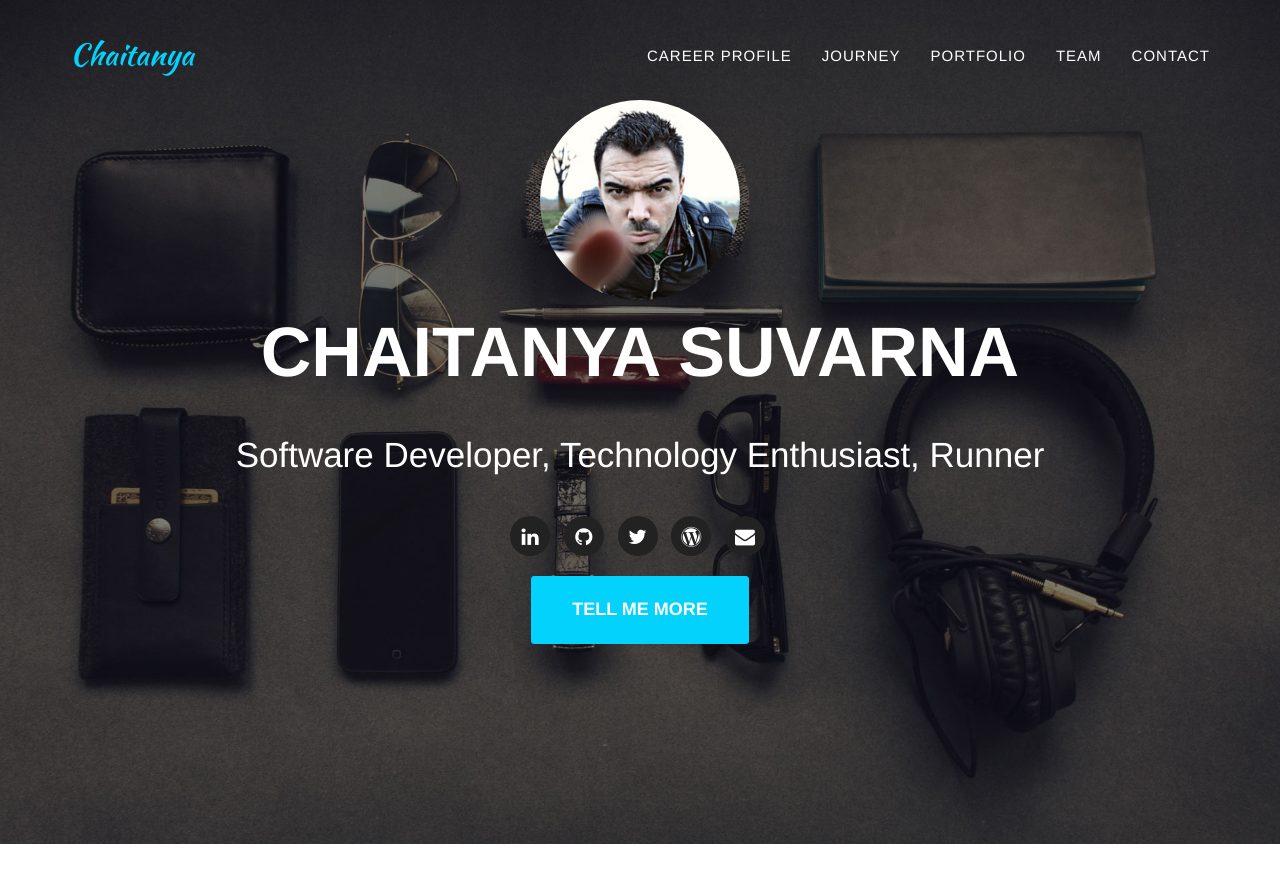
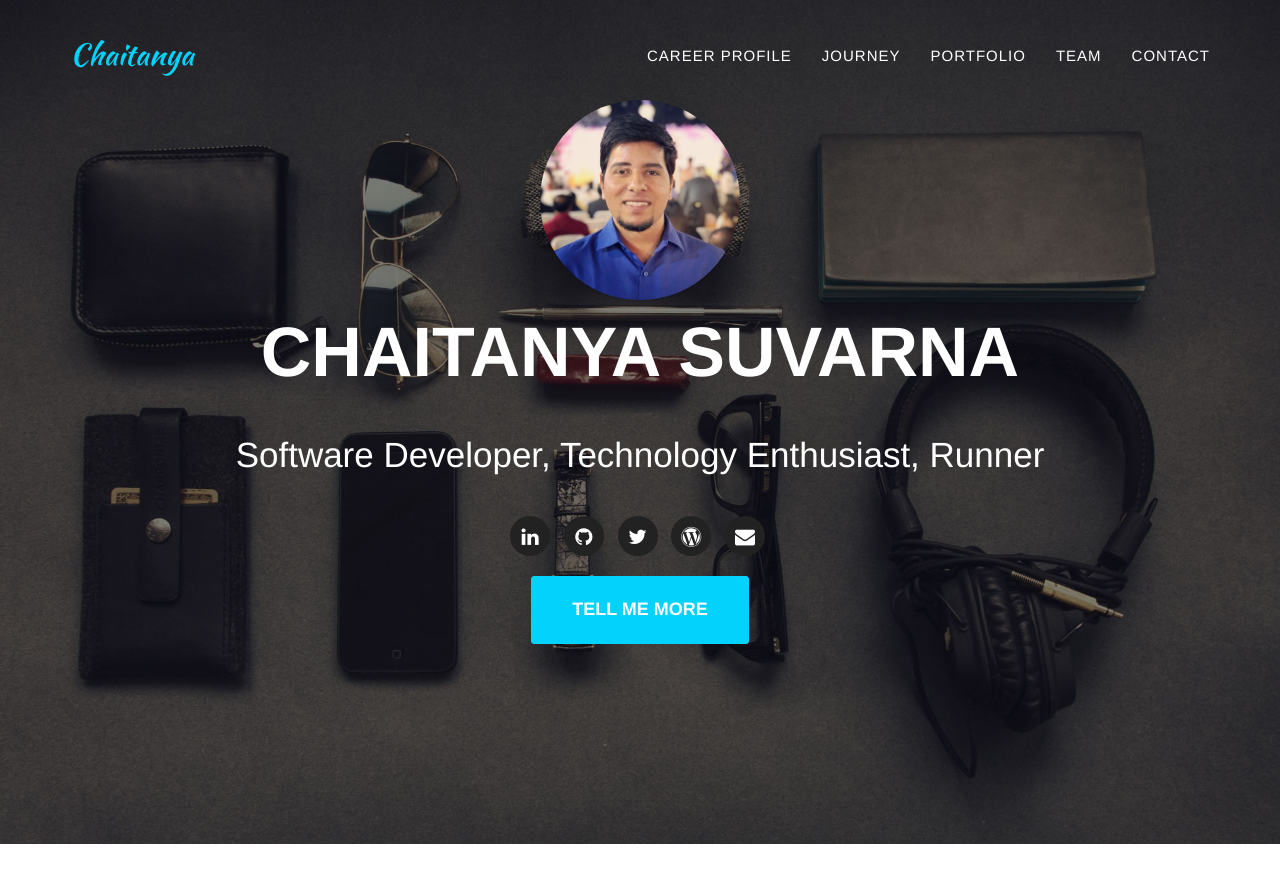
Before and after one commit to chaitanya-suvarna/chaitanya-suvarna.github.io, a Jekyll site: the page built from index.html, in a window 1280 px wide and 900 px high. Shown: the top 883 px of the window. Built offline with Jekyll 4.4.1, drawn with Linux system fonts in a browser that asks for light colours; some web fonts are replaced.

Commit message:
changing profile picture

```diff
--- a/_includes/header.html
+++ b/_includes/header.html
@@ -47,7 +47,7 @@
 
 
                 <div class="intro-heading">
-                  <img src="img/team/2.jpg" class="avatar" alt="profile picture" /><br>
+                  <img src="profile.png" class="avatar" alt="profile picture" /><br>
                   Chaitanya Suvarna
                 </div>
                 <div class="intro-lead-in">Software Developer, Technology Enthusiast, Runner</div>
```
